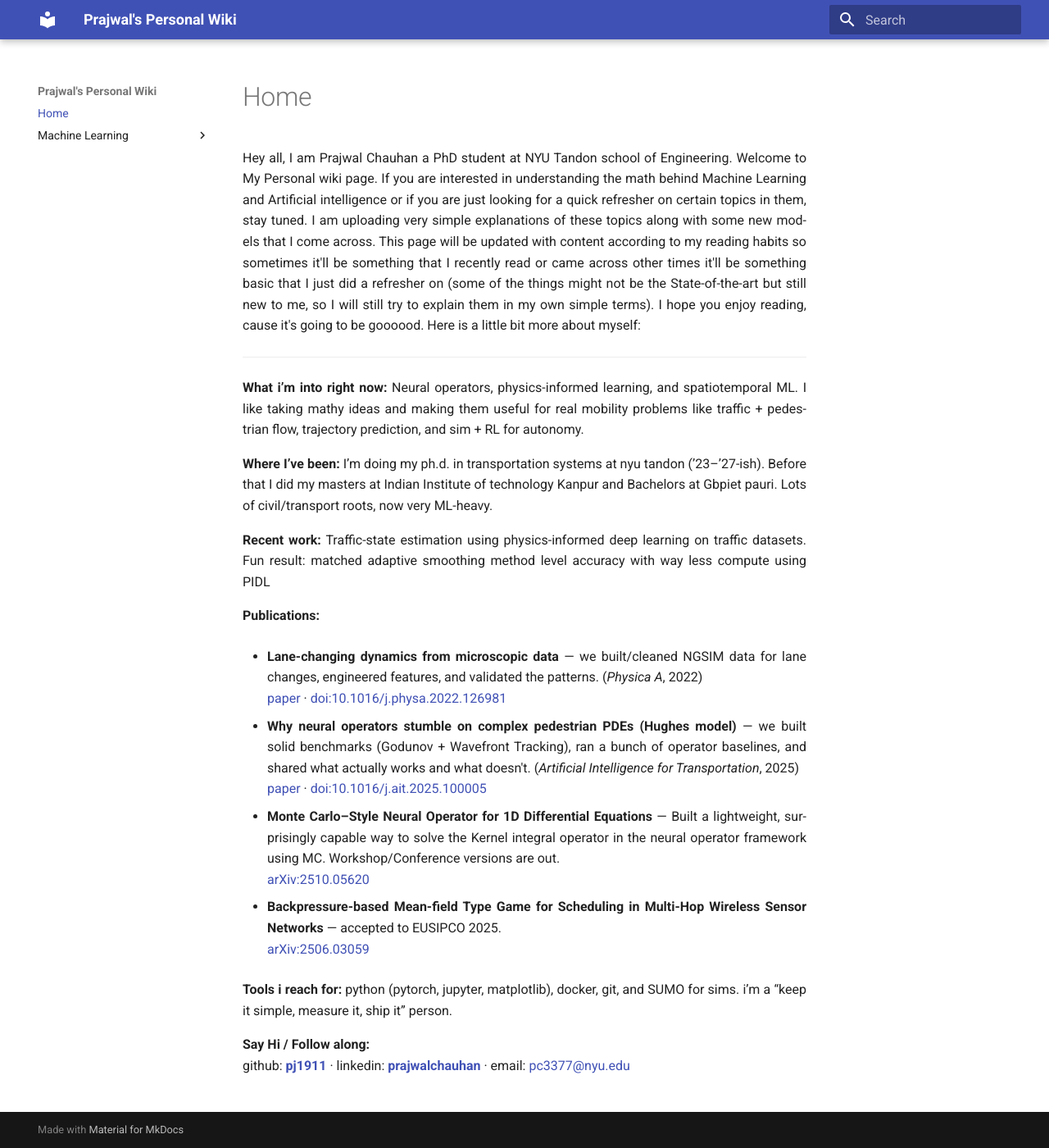
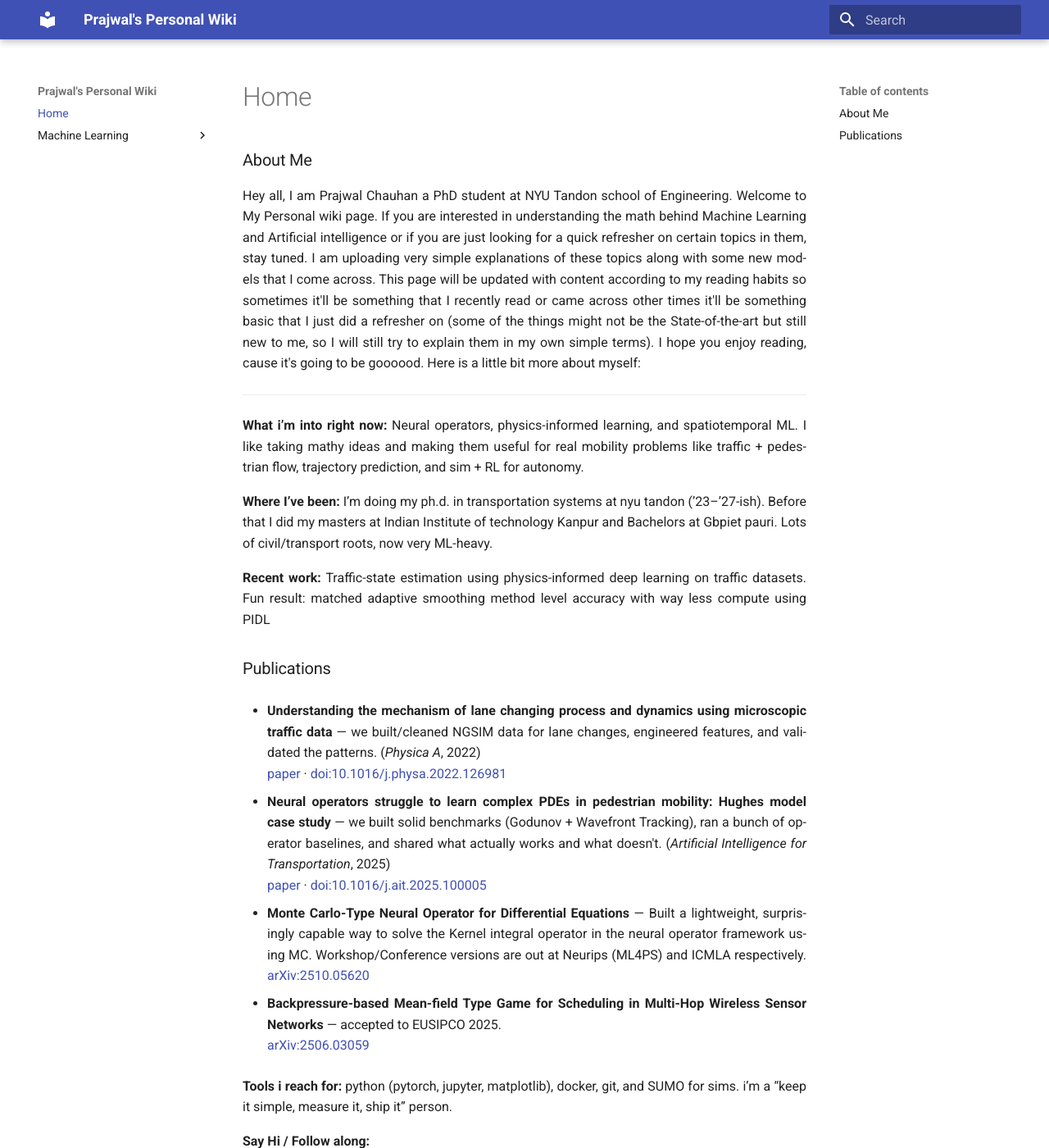
Before and after one commit to pj1911/my-wiki, an MkDocs documentation site: the page built from docs/index.md, in a window 1280 px wide and 1400 px high. Shown: the whole window at 82% size. Built offline with MkDocs 1.6.1 and Material for MkDocs 9.7.7, drawn with Linux system fonts in a browser that asks for light colours.

Commit message:
Update index.md

```diff
--- a/docs/index.md
+++ b/docs/index.md
@@ -1,3 +1,4 @@
+###About Me
 Hey all, I am Prajwal Chauhan a PhD student at NYU Tandon school of Engineering. Welcome to My Personal wiki page. If you are interested in understanding the math behind Machine Learning and Artificial intelligence or if you are just looking for a quick refresher on certain topics in them, stay tuned. I am uploading very simple explanations of these topics along with some new models that I come across. This page will be updated with content according to my reading habits so sometimes it'll be something that I recently read or came across other times it'll be something basic that I just did a refresher on (some of the things might not be the State-of-the-art but still new to me, so I will still try to explain them in my own simple terms). I hope you enjoy reading, cause it's going to be goooood. Here is a little bit more about myself:
 
 ---
@@ -8,16 +9,15 @@ Hey all, I am Prajwal Chauhan a PhD student at NYU Tandon school of Engineering.
 
 **Recent work:** Traffic-state estimation using physics-informed deep learning on traffic datasets. Fun result: matched adaptive smoothing method level accuracy with way less compute using PIDL
 
-**Publications:**
+###Publications
 
-- **Lane-changing dynamics from microscopic data** — we built/cleaned NGSIM data for lane changes, engineered features, and validated the patterns. (*Physica A*, 2022)
+- **Understanding the mechanism of lane changing process and dynamics using microscopic traffic data** — we built/cleaned NGSIM data for lane changes, engineered features, and validated the patterns. (*Physica A*, 2022)
   [paper](https://www.sciencedirect.com/science/article/pii/S0378437122000735) · [doi:10.1016/j.physa.2022.126981](https://doi.org/10.1016/j.physa.2022.126981)
 
-- **Why neural operators stumble on complex pedestrian PDEs (Hughes model)** — we built solid benchmarks (Godunov + Wavefront Tracking), ran a bunch of operator baselines, and shared what actually works and what doesn't. (*Artificial Intelligence for Transportation*, 2025)
+- **Neural operators struggle to learn complex PDEs in pedestrian mobility: Hughes model case study** — we built solid benchmarks (Godunov + Wavefront Tracking), ran a bunch of operator baselines, and shared what actually works and what doesn't. (*Artificial Intelligence for Transportation*, 2025)
   [paper](https://www.sciencedirect.com/science/article/pii/S3050860625000055) · [doi:10.1016/j.ait.2025.100005](https://doi.org/10.1016/j.ait.2025.100005)
 
-- **Monte Carlo–Style Neural Operator for 1D Differential Equations** — Built a lightweight, surprisingly capable way to solve the Kernel integral operator in the neural operator framework using MC. Workshop/Conference versions are out.
-  [arXiv:2510.05620](https://arxiv.org/abs/2510.05620)
+- **Monte Carlo-Type Neural Operator for Differential Equations** — Built a lightweight, surprisingly capable way to solve the Kernel integral operator in the neural operator framework using MC. Workshop/Conference versions are out at Neurips (ML4PS) and ICMLA respectively.  [arXiv:2510.05620](https://arxiv.org/abs/2510.05620)
 
 - **Backpressure-based Mean-field Type Game for Scheduling in Multi-Hop Wireless Sensor Networks** — accepted to EUSIPCO 2025.
   [arXiv:2506.03059](https://arxiv.org/abs/2506.03059)
```
